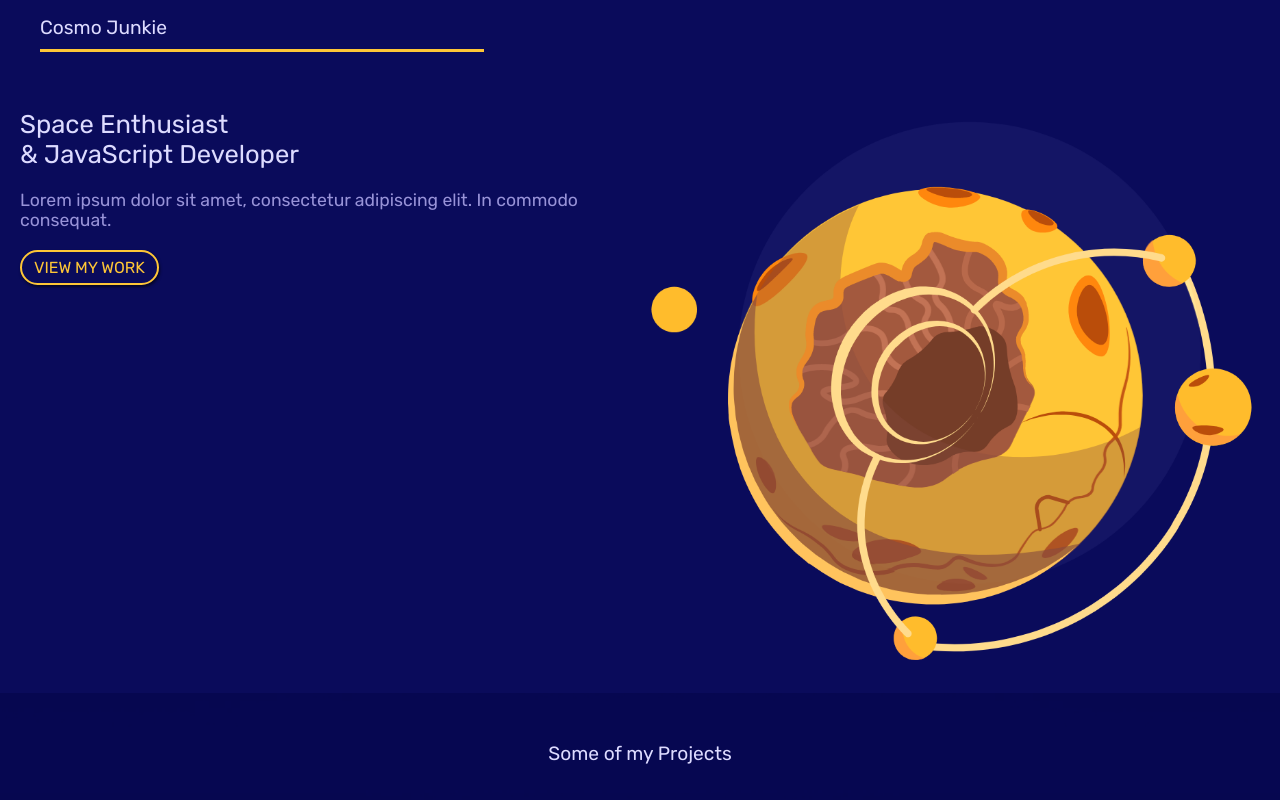
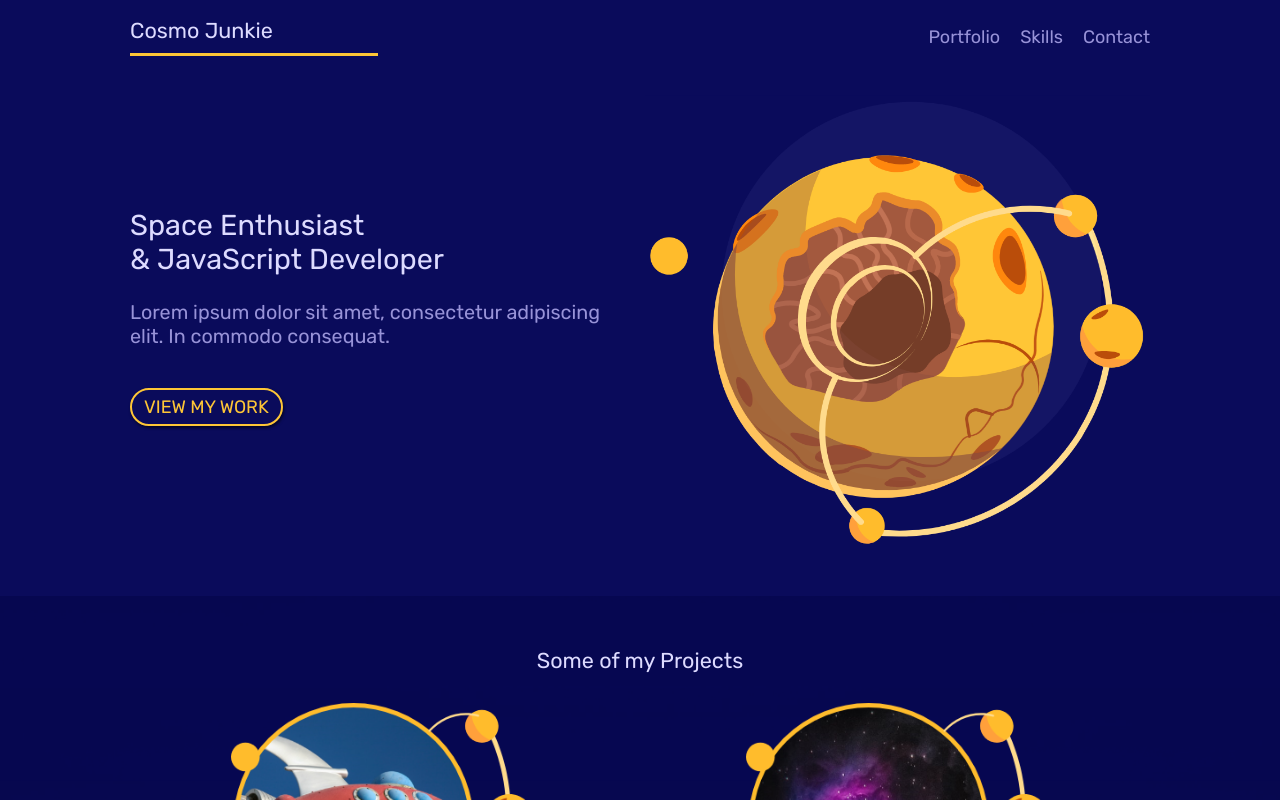
Before and after one commit to mehmet-emin-git/cosmo-junkies, a website built with Parcel: page src/index.html in a window 1280 px wide. Shown: the top 800 px of the page. Built offline with nearby package versions, Linux system fonts and the light colour scheme.

Commit message:
styling the large tablets & laptops  media queries

```diff
--- a/src/scss/_media-queries.scss
+++ b/src/scss/_media-queries.scss
@@ -47,5 +47,43 @@
   }
 }
 /* large tablet & laptop styles */
+@media screen and (min-width: 960px) {
+  body {
+    font-size: 18px;
+  }
 
+  .grid {
+    width: 100%;
+    max-width: 1060px;
+    margin: 0 auto;
+    padding-bottom: 40px;
+
+    .welcome-text {
+      align-self: center;
+    }
+  }
+
+  .leading {
+    margin: 20px 0;
+  }
+
+  .site-nav {
+    padding: 0 20px;
+
+    h1 {
+      grid-column: 1/3;
+    }
+
+    ul {
+      display: flex;
+      grid-column: 6/9;
+      justify-content: flex-end;
+      align-self: center;
+
+      li {
+        margin-left: 20px;
+      }
+    }
+  }
+}
 /* Desktop tablet styles */
```
